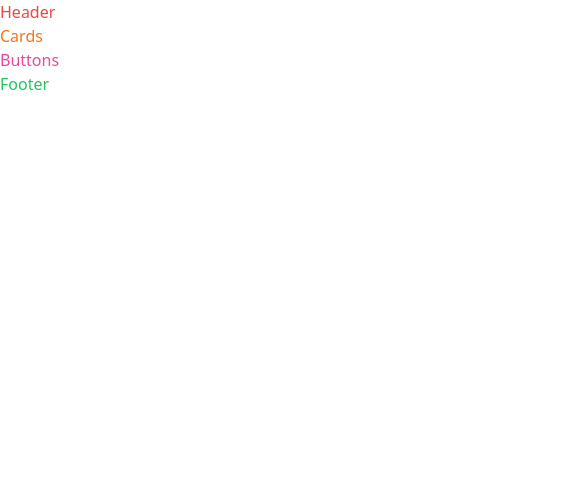
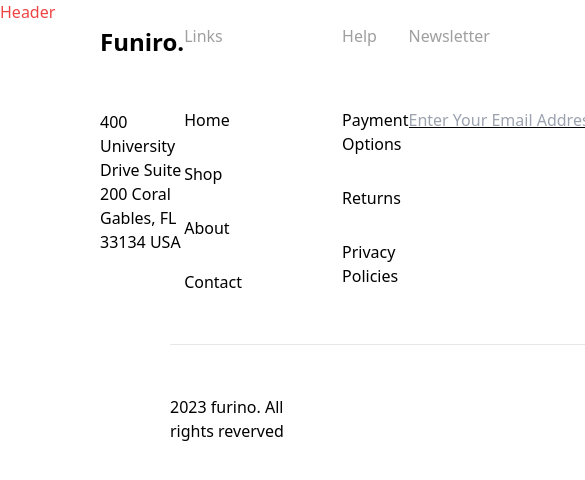
Before and after one commit to Amelss/furnio, a React (Vite) app: page / in a window 390 px wide. Shown: the top 480 px of the page, 585 px wide, since content can reach past the window. Built offline with nearby package versions, Linux system fonts and the light colour scheme.

Commit message:
footer done with most of the responsiveness

```diff
--- a/package.json
+++ b/package.json
@@ -12,7 +12,9 @@
   },
   "dependencies": {
     "react": "^18.2.0",
-    "react-dom": "^18.2.0"
+    "react-dom": "^18.2.0",
+    "react-router": "^6.15.0",
+    "react-router-dom": "^6.15.0"
   },
   "devDependencies": {
     "@types/react": "^18.2.15",
--- a/src/App.jsx
+++ b/src/App.jsx
@@ -1,20 +1,19 @@
+import { BrowserRouter as Router, Routes, Route } from 'react-router-dom'
+import LandingPage from './pages/LandingPage'
 import Header from './components/Header'
-import Cards from './components/Cards'
-import Buttons from './components/Buttons'
 import Footer from './components/Footer'
 
 
 function App() {
-
-
   return (
     <>
-
-      <Header />
-      <Cards />
-      <Buttons />
-      <Footer />
-
+      <Router>
+        <Header />
+        <Routes>
+          <Route path='/' element={<LandingPage />} />
+        </Routes>
+        <Footer />
+      </Router>
     </>
   )
 }
--- a/src/components/Footer.jsx
+++ b/src/components/Footer.jsx
@@ -1,8 +1,41 @@
 
 export default function Footer() {
   return (
-      <div>
-         <h1 className="text-green-500">Footer</h1>
-      </div>
+      <section className="footer-main ml-[100px] mr-[100px]">
+        <div className="footer-container flex justify-around">
+          <div className="footer-left">
+            <h3 className="text-[24px] font-bold leading-[36px] mb-[50px]">Funiro.</h3>
+            <p className="text-[16px] font-normal leading-[24px] max-w-[285px]">400 University Drive Suite 200 Coral Gables, FL 33134 USA</p>
+          </div>
+          <div className="footer-links flex gap-[100px]">
+            <div className="links-left">
+              <h4 className="text-[16px] font-medium text-[#9F9F9F] mb-[60px]">Links</h4>
+              <ul className="flex flex-col gap-[30px]">
+                <li className="text-[16px] leading-[24px] font-medium">Home</li>
+                <li className="text-[16px] leading-[24px] font-medium">Shop</li>
+                <li className="text-[16px] leading-[24px] font-medium">About</li>
+                <li className="text-[16px] leading-[24px] font-medium">Contact</li>
+              </ul>
+            </div>
+            <div className="links-right">
+              <h4 className="text-[16px] font-medium text-[#9F9F9F] mb-[60px]">Help</h4>
+              <ul className="flex flex-col gap-[30px]">
+                <li className="text-[16px] leading-[24px] font-medium">Payment Options</li>
+                <li className="text-[16px] leading-[24px] font-medium">Returns</li>
+                <li className="text-[16px] leading-[24px] font-medium">Privacy Policies</li>
+              </ul>
+            </div>
+          </div>
+          <div className="news-letter">
+            <h4 className="text-[16px] leading-[24px] font-medium text-[#9F9F9F] mb-[60px]">Newsletter</h4>
+            <div className="subscribe flex gap-[20px]">
+              <input className="underline outline-none" type="text" placeholder="Enter Your Email Address" />
+              <a className="underline" href="/">SUBSCRIBE</a>
+            </div>
+          </div>
+        </div>
+        <hr className="w-[1200px] ml-[70px] mt-[50px]"/>
+        <p className="ml-[70px] mt-[50px] text-[16px] text-[#000] leading=[24px] font-normal">2023 furino. All rights reverved</p>
+      </section>
   )
 }
--- a/src/output.css
+++ b/src/output.css
@@ -534,9 +534,132 @@
   --tw-backdrop-sepia:  ;
 }
 
+.mb-\[10px\] {
+  margin-bottom: 10px;
+}
+
+.mb-\[20px\] {
+  margin-bottom: 20px;
+}
+
+.ml-\[100px\] {
+  margin-left: 100px;
+}
+
+.ml-\[70px\] {
+  margin-left: 70px;
+}
+
+.mr-\[100px\] {
+  margin-right: 100px;
+}
+
+.mt-\[20px\] {
+  margin-top: 20px;
+}
+
+.mb-\[50px\] {
+  margin-bottom: 50px;
+}
+
+.mb-\[60px\] {
+  margin-bottom: 60px;
+}
+
+.mt-\[50px\] {
+  margin-top: 50px;
+}
+
+.flex {
+  display: flex;
+}
+
+.w-full {
+  width: 100%;
+}
+
+.w-\[1200px\] {
+  width: 1200px;
+}
+
+.max-w-\[285px\] {
+  max-width: 285px;
+}
+
+.flex-col {
+  flex-direction: column;
+}
+
+.justify-around {
+  justify-content: space-around;
+}
+
+.gap-\[10px\] {
+  gap: 10px;
+}
+
+.gap-\[15px\] {
+  gap: 15px;
+}
+
+.gap-\[20px\] {
+  gap: 20px;
+}
+
+.gap-\[100px\] {
+  gap: 100px;
+}
+
+.gap-\[30px\] {
+  gap: 30px;
+}
+
+.text-\[16px\] {
+  font-size: 16px;
+}
+
+.text-\[24px\] {
+  font-size: 24px;
+}
+
+.font-bold {
+  font-weight: 700;
+}
+
+.font-medium {
+  font-weight: 500;
+}
+
+.font-normal {
+  font-weight: 400;
+}
+
+.leading-\[24px\] {
+  line-height: 24px;
+}
+
+.leading-\[36px\] {
+  line-height: 36px;
+}
+
+.text-\[\#000\] {
+  --tw-text-opacity: 1;
+  color: rgb(0 0 0 / var(--tw-text-opacity));
+}
+
+.text-\[\#9F9F9F\] {
+  --tw-text-opacity: 1;
+  color: rgb(159 159 159 / var(--tw-text-opacity));
+}
+
 .text-orange-500 {
   --tw-text-opacity: 1;
   color: rgb(249 115 22 / var(--tw-text-opacity));
+}
+
+.text-pink-500 {
+  --tw-text-opacity: 1;
+  color: rgb(236 72 153 / var(--tw-text-opacity));
 }
 
 .text-red-500 {
@@ -544,17 +667,45 @@
   color: rgb(239 68 68 / var(--tw-text-opacity));
 }
 
-.text-yellow-500 {
-  --tw-text-opacity: 1;
-  color: rgb(234 179 8 / var(--tw-text-opacity));
+.underline {
+  text-decoration-line: underline;
 }
 
-.text-green-500 {
-  --tw-text-opacity: 1;
-  color: rgb(34 197 94 / var(--tw-text-opacity));
+.outline-none {
+  outline: 2px solid transparent;
+  outline-offset: 2px;
 }
 
-.text-pink-500 {
-  --tw-text-opacity: 1;
-  color: rgb(236 72 153 / var(--tw-text-opacity));
+@media (min-width: 768px) {
+  .md\:mb-0 {
+    margin-bottom: 0px;
+  }
+
+  .md\:mb-\[50px\] {
+    margin-bottom: 50px;
+  }
+
+  .md\:mb-\[60px\] {
+    margin-bottom: 60px;
+  }
+
+  .md\:mt-\[50px\] {
+    margin-top: 50px;
+  }
+
+  .md\:mb-\[0\] {
+    margin-bottom: 0;
+  }
+
+  .md\:w-\[1200px\] {
+    width: 1200px;
+  }
+
+  .md\:flex-row {
+    flex-direction: row;
+  }
+
+  .md\:gap-\[100px\] {
+    gap: 100px;
+  }
 }
--- /dev/null
+++ b/src/pages/LandingPage.jsx
@@ -0,0 +1,7 @@
+
+
+export default function LandingPage() {
+    return (
+        <div></div>
+    )
+}
```
Also changed, not shown: 1 other file (tests, documents, lock files or other folders).
